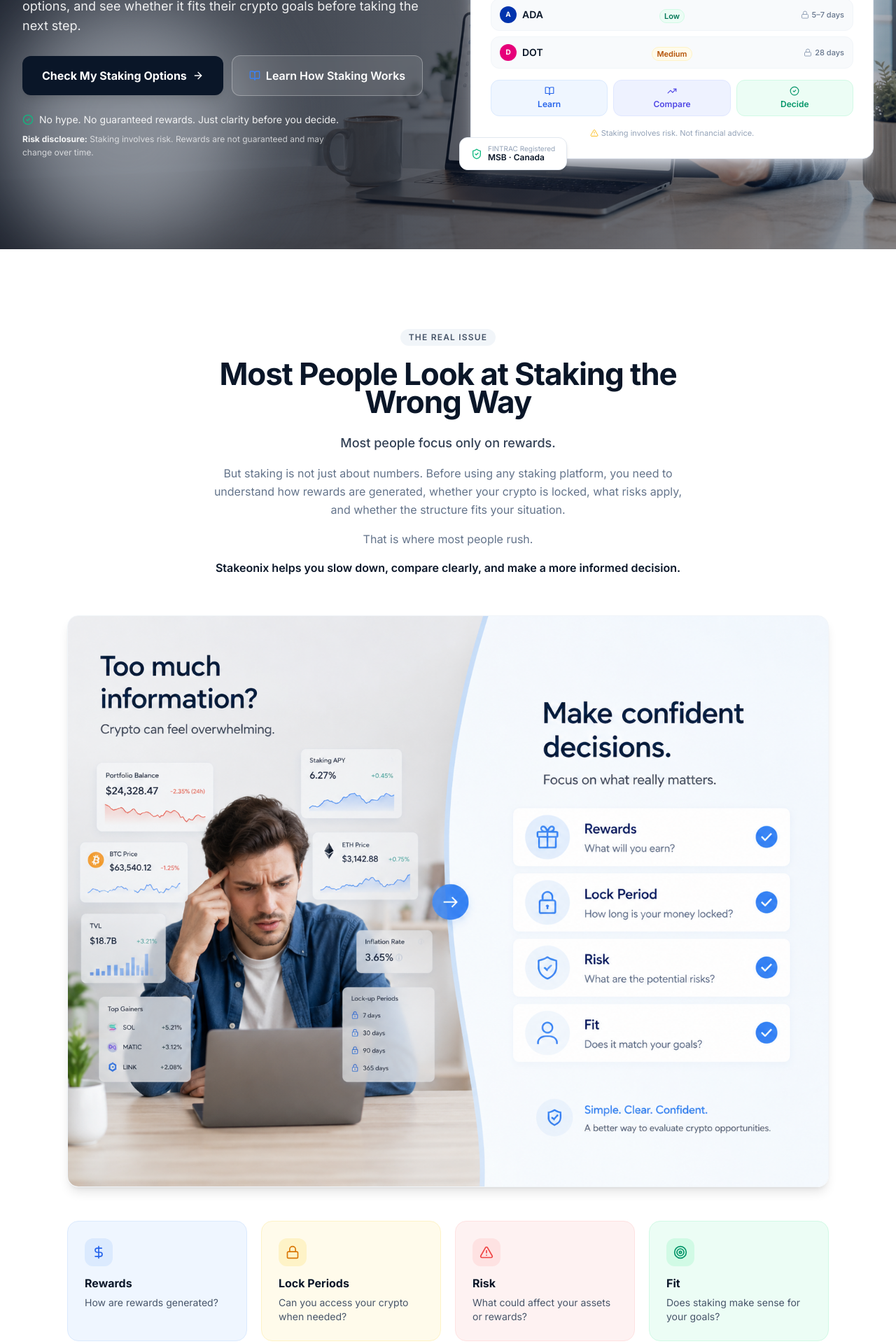
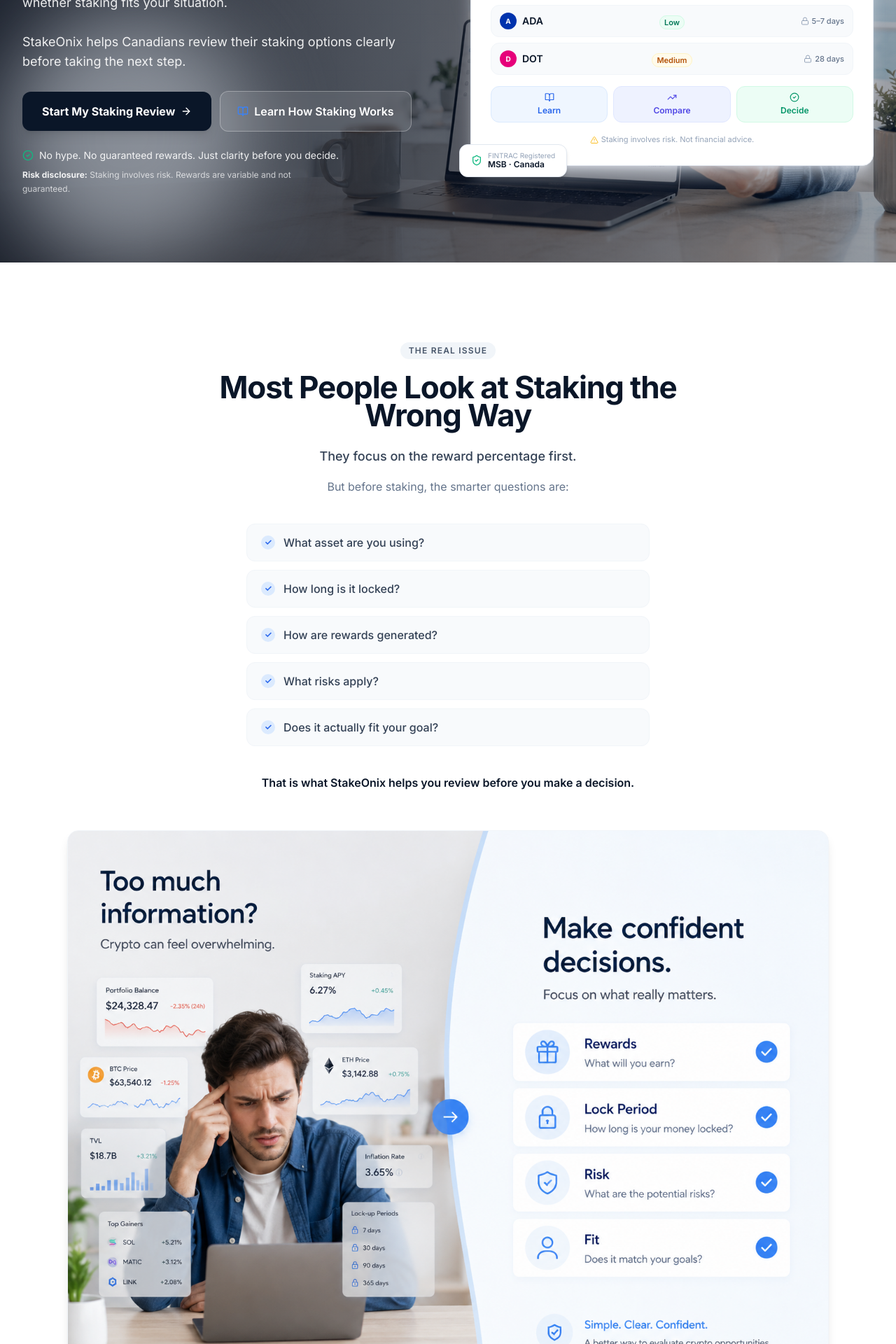
Before and after one commit to MdRahad1002/staking-platform, a Next.js app: page /canada in a window 1280 px wide. Shown: the part 380-2300 px from the top of the page at 70% size. Built offline with nearby package versions, Linux system fonts and the light colour scheme; no server answers; the database is empty.

Commit message:
feat: reframe Canada landing page as diagnostic review page (not direct staking sales)

```diff
--- a/app/canada/components/CADCalculator.tsx
+++ b/app/canada/components/CADCalculator.tsx
@@ -44,16 +44,16 @@ export function CADCalculator() {
         {/* Header */}
         <div className="text-center mb-10">
           <span className="inline-block rounded-full bg-[#00C896]/10 text-[#00C896] text-xs font-semibold uppercase tracking-widest px-3 py-1 mb-4">
-            Yield Calculator
+            Reward Estimator
           </span>
           <h2
             id="calc-heading"
             className="text-3xl sm:text-4xl font-bold text-[#0A1628] tracking-tight mb-3"
           >
-            How much could you earn?
+            Estimate Possible Staking Rewards
           </h2>
           <p className="text-gray-500 text-lg">
-            Enter your CAD amount and pick an asset to see your estimated staking income.
+            Use this tool to understand how staking estimates may work. Actual rewards are variable and not guaranteed.
           </p>
         </div>
 
@@ -154,13 +154,13 @@ export function CADCalculator() {
               </div>
             </div>
             <p className="text-white/30 text-xs text-center mb-5">
-              Estimates based on {row.apy} APY on {row.network}. Not a guarantee. Yields fluctuate with network conditions.
+              This is an estimate only. Rewards may change based on asset, network conditions, plan terms, and market risk. Not a guarantee.
             </p>
             <Link
               href={CTA_HREF}
               className="flex items-center justify-center w-full rounded-xl bg-[#00C896] hover:bg-[#00b386] text-white font-semibold py-3.5 transition-all hover:shadow-lg hover:shadow-[#00C896]/25"
             >
-              Start earning ${fmt(annualCAD)} / year
+              View My Staking Options
             </Link>
           </div>
         </div>
--- a/app/canada/components/FinalCTA.tsx
+++ b/app/canada/components/FinalCTA.tsx
@@ -1,5 +1,5 @@
 import Link from 'next/link'
-import { ArrowRight, TrendingUp, Clock, ShieldCheck } from 'lucide-react'
+import { ArrowRight, BookOpen, ShieldCheck, CheckCircle2 } from 'lucide-react'
 import { CTA_HREF, COMPANY_NAME } from '../data'
 
 export function FinalCTA() {
@@ -7,38 +7,36 @@ export function FinalCTA() {
     <section className="py-20 lg:py-28 bg-[#0A1628] relative overflow-hidden" aria-labelledby="final-cta-heading">
       {/* Glow */}
       <div className="absolute inset-0 pointer-events-none" aria-hidden="true">
-        <div className="absolute top-1/2 left-1/2 -translate-x-1/2 -translate-y-1/2 w-[600px] h-[400px] rounded-full bg-[#00C896]/10 blur-[100px]" />
+        <div className="absolute top-1/2 left-1/2 -translate-x-1/2 -translate-y-1/2 w-[600px] h-[400px] rounded-full bg-blue-500/10 blur-[100px]" />
       </div>
 
       <div className="relative max-w-4xl mx-auto px-4 sm:px-6 lg:px-8 text-center">
 
         {/* Eyebrow */}
-        <div className="inline-flex items-center gap-2 rounded-full border border-[#00C896]/30 bg-[#00C896]/10 px-4 py-1.5 mb-6">
-          <span className="h-1.5 w-1.5 rounded-full bg-[#00C896] animate-pulse" aria-hidden="true" />
-          <span className="text-[#00C896] text-xs font-semibold tracking-widest uppercase">Spots are limited</span>
+        <div className="inline-flex items-center gap-2 rounded-full border border-white/20 bg-white/10 px-4 py-1.5 mb-6">
+          <ShieldCheck className="h-3.5 w-3.5 text-white/70" aria-hidden="true" />
+          <span className="text-white/80 text-xs font-semibold tracking-widest uppercase">FINTRAC Registered · Canada</span>
         </div>
 
         <h2
           id="final-cta-heading"
           className="text-3xl sm:text-4xl lg:text-5xl font-bold text-white tracking-tight mb-4"
         >
-          Every day you wait is a day you&apos;re not earning.
+          Ready to Review Your Staking Options?
         </h2>
         <p className="text-white/60 text-xl mb-10 max-w-2xl mx-auto">
-          6,200+ Canadians are earning daily. Start with{' '}
-          <span className="text-[#00C896] font-bold">$200 USD</span>{' '}
-          and collect rewards every 24 hours.
+          No pressure. No guaranteed numbers. Just a clear look at what staking options are available and whether they fit your situation.
         </p>
 
-        {/* Earnings proof row */}
+        {/* Trust row */}
         <div className="grid grid-cols-3 gap-4 max-w-lg mx-auto mb-10">
           {[
-            { icon: TrendingUp, label: 'Up to 16.5% APY', sub: 'on DOT staking' },
-            { icon: Clock, label: 'Daily payouts', sub: 'every 24 hours' },
-            { icon: ShieldCheck, label: 'FINTRAC registered', sub: 'Canada regulated' },
+            { icon: BookOpen,      label: 'Learn first',        sub: 'Understand before deciding' },
+            { icon: CheckCircle2,  label: 'No obligation',      sub: 'Review at your own pace' },
+            { icon: ShieldCheck,   label: 'FINTRAC registered', sub: 'Canada regulated' },
           ].map(({ icon: Icon, label, sub }) => (
             <div key={label} className="rounded-xl border border-white/10 bg-white/[0.04] px-3 py-4 text-center">
-              <Icon className="h-5 w-5 text-[#00C896] mx-auto mb-2" aria-hidden="true" />
+              <Icon className="h-5 w-5 text-white/60 mx-auto mb-2" aria-hidden="true" />
               <p className="text-white text-sm font-bold leading-snug">{label}</p>
               <p className="text-white/40 text-xs mt-0.5">{sub}</p>
             </div>
@@ -47,13 +45,13 @@ export function FinalCTA() {
 
         <Link
           href={CTA_HREF}
-          className="inline-flex items-center justify-center gap-2 rounded-xl bg-[#00C896] hover:bg-[#00b386] text-white font-bold text-xl px-12 py-5 transition-all duration-200 hover:shadow-2xl hover:shadow-[#00C896]/30 shadow-xl shadow-[#00C896]/20 focus-visible:outline-none focus-visible:ring-4 focus-visible:ring-[#00C896]/50"
+          className="inline-flex items-center justify-center gap-2 rounded-xl bg-white hover:bg-slate-100 text-[#0A1628] font-bold text-xl px-12 py-5 transition-all duration-200 hover:shadow-2xl shadow-xl focus-visible:outline-none focus-visible:ring-4 focus-visible:ring-white/50"
         >
-          Create My Free Account
+          Start My Staking Review
           <ArrowRight className="h-5 w-5" aria-hidden="true" />
         </Link>
 
-        <p className="mt-4 text-white/40 text-sm">Takes 5 minutes &bull; No fees to sign up &bull; Start earning today</p>
+        <p className="mt-4 text-white/40 text-sm">Takes less than 2 minutes &bull; No obligation &bull; Rewards are not guaranteed</p>
 
         <p className="mt-8 text-white/25 text-xs max-w-lg mx-auto">
           By signing up you agree to our{' '}
--- a/app/canada/components/Hero.tsx
+++ b/app/canada/components/Hero.tsx
@@ -87,12 +87,13 @@ export function Hero() {
               className="text-3xl sm:text-4xl lg:text-[3.25rem] font-bold text-white leading-[1.1] tracking-tight mb-4"
             >
               Before You Stake Crypto,{' '}
-              <span className="text-blue-400 md:bg-transparent md:px-0 md:py-0 bg-blue-900 px-2 py-0.5 rounded">Understand Your Options</span>
+              <span className="text-blue-400 md:bg-transparent md:px-0 md:py-0 bg-blue-900 px-2 py-0.5 rounded">Understand What Fits You</span>
             </h1>
 
             {/* Subheadline */}
             <p className="text-base sm:text-lg text-white/90 leading-relaxed mb-7 max-w-xl">
-              Stakeonix helps Canadians understand staking, compare available options, and see whether it fits their crypto goals before taking the next step.
+              Most people focus only on rewards. But the real decision is different: which asset, which lock period, what risk level, and whether staking fits your situation.<br className="hidden sm:block" /><br className="hidden sm:block" />
+              StakeOnix helps Canadians review their staking options clearly before taking the next step.
             </p>
 
             {/* CTAs — full width on mobile */}
@@ -101,7 +102,7 @@ export function Hero() {
                 href={CTA_HREF}
                 className="w-full sm:w-auto inline-flex items-center justify-center gap-2 rounded-xl bg-[#0A1628] hover:bg-[#142035] text-white font-bold text-base px-7 py-4 transition-all duration-200 shadow-lg hover:shadow-xl focus-visible:outline-none focus-visible:ring-2 focus-visible:ring-[#0A1628] focus-visible:ring-offset-2"
               >
-                Check My Staking Options
+                Start My Staking Review
                 <ArrowRight className="h-4 w-4 flex-shrink-0" aria-hidden="true" />
               </Link>
               <a
@@ -122,7 +123,7 @@ export function Hero() {
             {/* Risk disclaimer */}
             <p className="text-white/70 text-xs leading-relaxed max-w-md">
               <strong className="text-white/90">Risk disclosure:</strong>{' '}
-              Staking involves risk. Rewards are not guaranteed and may change over time.
+              Staking involves risk. Rewards are variable and not guaranteed.
             </p>
           </div>
 
--- a/app/canada/components/HowItWorks.tsx
+++ b/app/canada/components/HowItWorks.tsx
@@ -1,25 +1,31 @@
 import Link from 'next/link'
-import { UserCheck, Banknote, TrendingUp } from 'lucide-react'
+import { UserCheck, Search, BarChart3, Activity } from 'lucide-react'
 import { CTA_HREF } from '../data'
 
 const steps = [
   {
     number: '01',
     icon: UserCheck,
-    headline: 'Sign up & verify',
-    body: 'Quick KYC, takes about 5 minutes. Canadian ID accepted. Government-issued photo ID and a selfie. That\'s it.',
+    headline: 'Create your account',
+    body: 'Quick sign-up and KYC verification. Takes about 5 minutes. Canadian government-issued photo ID accepted.',
   },
   {
     number: '02',
-    icon: Banknote,
-    headline: 'Deposit CAD or crypto',
-    body: 'Interac e-Transfer, domestic wire transfer, or send crypto directly from any self-custody wallet. CAD is converted at the mid-market rate.',
+    icon: Search,
+    headline: 'Verify your profile',
+    body: 'Complete your identity verification so we can match you with options that fit your situation and comply with FINTRAC requirements.',
   },
   {
     number: '03',
-    icon: TrendingUp,
-    headline: 'Stake and earn',
-    body: 'Choose a chain, stake any amount above the minimum, and watch rewards accrue daily in your dashboard. Unstake any time.',
+    icon: BarChart3,
+    headline: 'Compare staking options',
+    body: 'Review available assets, lock periods, estimated reward rates, and risk levels side by side — before committing to anything.',
+  },
+  {
+    number: '04',
+    icon: Activity,
+    headline: 'Track your progress',
+    body: 'Once you decide to proceed, monitor your staking activity, estimated rewards, and account status from your dashboard.',
   },
 ]
 
@@ -33,10 +39,10 @@ export function HowItWorks() {
             id="how-heading"
             className="text-3xl sm:text-4xl font-bold text-[#0A1628] tracking-tight mb-4"
           >
-            Start earning in three steps
+            How StakeOnix Works
           </h2>
           <p className="text-gray-500 text-lg max-w-xl mx-auto">
-            From signup to staking rewards in under 10 minutes.
+            A clear four-step process — from creating your account to reviewing your options.
           </p>
         </div>
 
@@ -51,7 +57,7 @@ export function HowItWorks() {
         </div>
 
         {/* Steps grid */}
-        <div className="grid md:grid-cols-3 gap-6 lg:gap-8 mb-12" role="list">
+        <div className="grid md:grid-cols-2 lg:grid-cols-4 gap-6 lg:gap-8 mb-12" role="list">
           {steps.map((step, idx) => {
             const Icon = step.icon
             return (
@@ -93,7 +99,7 @@ export function HowItWorks() {
             href={CTA_HREF}
             className="inline-flex items-center justify-center gap-2 rounded-xl bg-[#00C896] hover:bg-[#00b386] text-white font-semibold text-base px-8 py-4 transition-all duration-200 hover:shadow-lg hover:shadow-[#00C896]/25 focus-visible:outline-none focus-visible:ring-2 focus-visible:ring-[#00C896] focus-visible:ring-offset-2"
           >
-            Start Staking →
+            Start My Staking Review →
           </Link>
         </div>
       </div>
--- a/app/canada/components/ProblemSection.tsx
+++ b/app/canada/components/ProblemSection.tsx
@@ -56,20 +56,34 @@ export function ProblemSection() {
         </h2>
 
         {/* Copy block */}
-        <div className="max-w-2xl mx-auto text-center mb-14 space-y-4">
+        <div className="max-w-2xl mx-auto text-center mb-10 space-y-4">
           <p className="text-lg text-slate-700 font-medium leading-relaxed">
-            Most people focus only on rewards.
+            They focus on the reward percentage first.
           </p>
           <p className="text-slate-500 leading-relaxed">
-            But staking is not just about numbers. Before using any staking platform, you need to understand how rewards are generated, whether your crypto is locked, what risks apply, and whether the structure fits your situation.
-          </p>
-          <p className="text-slate-500 leading-relaxed">
-            That is where most people rush.
-          </p>
-          <p className="text-[#0A1628] font-semibold">
-            Stakeonix helps you slow down, compare clearly, and make a more informed decision.
+            But before staking, the smarter questions are:
           </p>
         </div>
+
+        {/* 5 smarter questions */}
+        <ul className="max-w-xl mx-auto mb-10 space-y-3">
+          {[
+            'What asset are you using?',
+            'How long is it locked?',
+            'How are rewards generated?',
+            'What risks apply?',
+            'Does it actually fit your goal?',
+          ].map((q) => (
+            <li key={q} className="flex items-start gap-3 bg-slate-50 border border-slate-100 rounded-xl px-5 py-3.5">
+              <span className="mt-0.5 h-5 w-5 rounded-full bg-blue-100 text-blue-600 flex items-center justify-center flex-shrink-0 text-xs font-bold">✓</span>
+              <span className="text-slate-700 font-medium">{q}</span>
+            </li>
+          ))}
+        </ul>
+
+        <p className="text-center text-[#0A1628] font-semibold mb-14 max-w-xl mx-auto">
+          That is what StakeOnix helps you review before you make a decision.
+        </p>
 
         {/* Visual — problem vs solution image */}
         <div className="rounded-2xl overflow-hidden border border-slate-100 shadow-lg mb-12">
--- a/app/canada/components/ValueProp.tsx
+++ b/app/canada/components/ValueProp.tsx
@@ -1,42 +1,39 @@
 import Link from 'next/link'
-import { ArrowRight, BookOpen, Coins, TrendingUp, Lock, AlertTriangle } from 'lucide-react'
+import { ArrowRight, Wallet, Target, AlertTriangle, Clock } from 'lucide-react'
 import { CTA_HREF } from '../data'
 
 const pillars = [
   {
-    icon: BookOpen,
-    title: 'What staking is',
-    description: 'Understand the basic process in simple language.',
+    icon: Wallet,
+    title: 'Your Current Crypto Position',
+    description: 'Are you already holding crypto or starting from scratch?',
     iconColor: 'text-blue-600',
     iconBg: 'bg-blue-50',
+    border: 'border-blue-100',
   },
   {
-    icon: Coins,
-    title: 'Which assets can be staked',
-    description: 'See how different crypto assets may have different staking structures.',
+    icon: Target,
+    title: 'Your Goal',
+    description: 'Are you learning, comparing options, or preparing to start?',
     iconColor: 'text-indigo-600',
     iconBg: 'bg-indigo-50',
-  },
-  {
-    icon: TrendingUp,
-    title: 'Reward logic',
-    description: 'Learn how staking rewards may be generated and why they can change.',
-    iconColor: 'text-emerald-600',
-    iconBg: 'bg-emerald-50',
-  },
-  {
-    icon: Lock,
-    title: 'Lock periods and access',
-    description: 'Understand whether your crypto may be locked and what that means.',
-    iconColor: 'text-amber-600',
-    iconBg: 'bg-amber-50',
+    border: 'border-indigo-100',
   },
   {
     icon: AlertTriangle,
-    title: 'Risk considerations',
-    description: 'Review the risks before deciding whether staking fits your situation.',
-    iconColor: 'text-red-500',
-    iconBg: 'bg-red-50',
+    title: 'Your Risk Comfort',
+    description: 'Do you understand that rewards are variable and not guaranteed?',
+    iconColor: 'text-amber-600',
+    iconBg: 'bg-amber-50',
+    border: 'border-amber-100',
+  },
+  {
+    icon: Clock,
+    title: 'Your Time Horizon',
+    description: 'Are you thinking short-term, long-term, or both?',
+    iconColor: 'text-emerald-600',
+    iconBg: 'bg-emerald-50',
+    border: 'border-emerald-100',
   },
 ]
 
@@ -48,7 +45,7 @@ export function ValueProp() {
         {/* Eyebrow */}
         <div className="text-center mb-5">
           <span className="inline-block rounded-full bg-slate-100 text-slate-600 text-xs font-semibold uppercase tracking-widest px-3 py-1">
-            What we do
+            What we review
           </span>
         </div>
 
@@ -57,22 +54,22 @@ export function ValueProp() {
           id="value-headline"
           className="text-3xl sm:text-4xl font-bold text-[#0A1628] text-center tracking-tight mb-4"
         >
-          What Stakeonix Helps You Understand
+          What We Review Before You Stake
         </h2>
 
         <p className="text-center text-slate-500 text-lg mb-3 max-w-2xl mx-auto">
-          Stakeonix is designed to make staking clearer for Canadians who want to learn before taking action.
+          Staking is not one decision. It depends on your current crypto position, your goals, your risk comfort, and your time horizon.
         </p>
         <p className="text-center text-slate-400 mb-14 max-w-xl mx-auto">
-          Instead of pushing you to start immediately, we help you understand the key points that matter.
+          StakeOnix helps you look at the key points first.
         </p>
 
-        {/* 5 pillars — 2 + 3 layout */}
-        <div className="grid grid-cols-2 lg:grid-cols-3 gap-3 sm:gap-5 mb-12">
-          {pillars.map(({ icon: Icon, title, description, iconColor, iconBg }) => (
+        {/* 4 review pillars */}
+        <div className="grid grid-cols-1 sm:grid-cols-2 lg:grid-cols-4 gap-4 sm:gap-5 mb-12">
+          {pillars.map(({ icon: Icon, title, description, iconColor, iconBg, border }) => (
             <div
               key={title}
-              className="rounded-2xl border border-slate-100 bg-slate-50 hover:bg-white hover:border-slate-200 hover:shadow-md transition-all duration-200 p-6 group"
+              className={`rounded-2xl border ${border} bg-slate-50 hover:bg-white hover:shadow-md transition-all duration-200 p-6 group`}
             >
               <div className={`inline-flex items-center justify-center h-10 w-10 rounded-xl mb-4 ${iconBg} group-hover:scale-110 transition-transform duration-200`}>
                 <Icon className={`h-5 w-5 ${iconColor}`} aria-hidden="true" />
```
